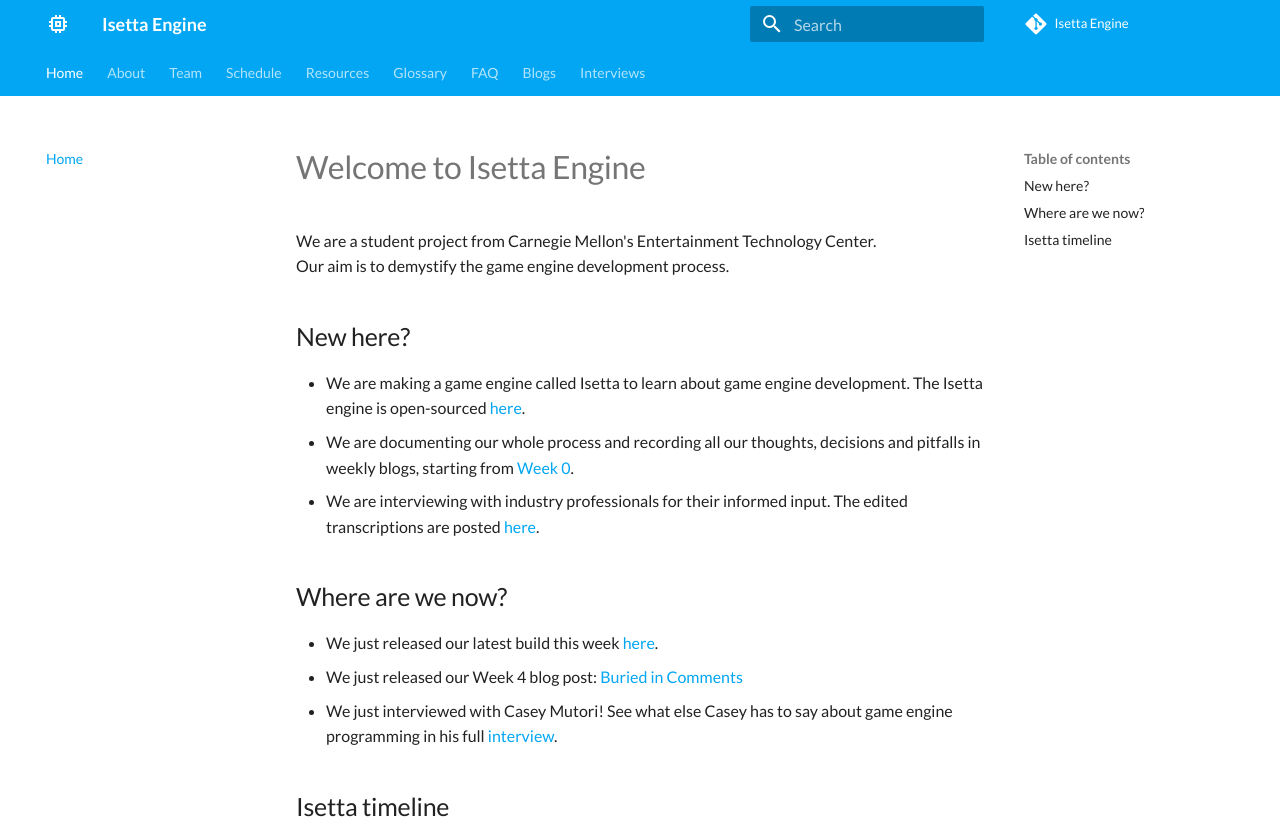
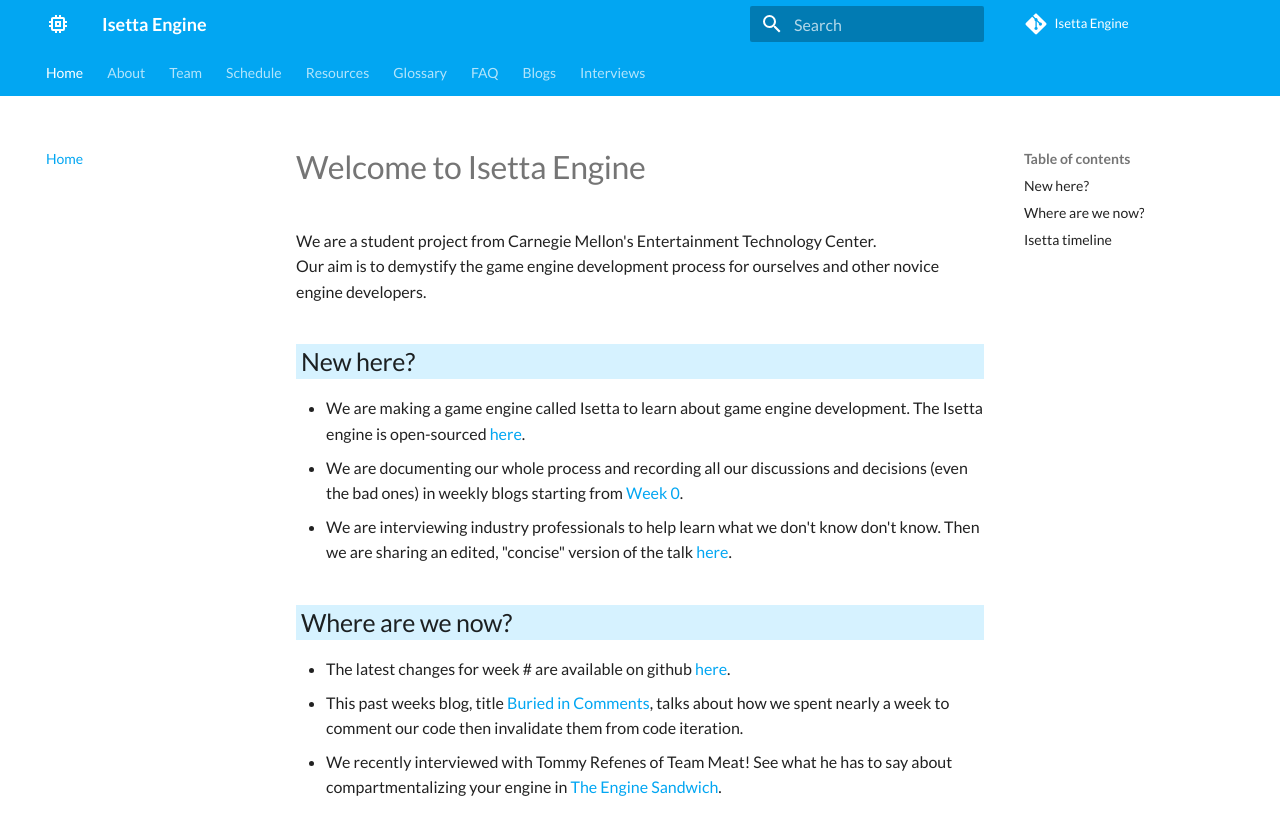
Before and after one commit to Isetta-Team/Isetta-Website-Raw, an MkDocs documentation site: the page built from docs/index.md, in a window 1280 px wide and 1400 px high, cut to the strip 0-836 px from the top of the window. Built offline with MkDocs 1.6.1 and Material for MkDocs 9.7.7, drawn with Linux system fonts in a browser that asks for light colours; comment, search, counter and statistics services are not loaded.

Commit message:
style changes

```diff
--- a/docs/extra.css
+++ b/docs/extra.css
@@ -1,4 +1,21 @@
-/*#region TEAM */
+/*#region Home */
+.hseparator {
+    display: block;
+    height: 1px;
+    border: 0;
+    border-top: 1px solid #ccc;
+    margin: 1em 0;
+    padding: 0;
+}
+
+#new-here, #where-are-we-now, #isetta-timeline {
+	background-color: #d6f2ff;
+	padding-left: 5px;
+}
+
+/**/
+
+/*#region Team */
 
 img {
 	display: block;
--- a/docs/index.md
+++ b/docs/index.md
@@ -1,23 +1,20 @@
 # Welcome to Isetta Engine
 
 We are a student project from Carnegie Mellon's Entertainment Technology Center.
-Our aim is to demystify the game engine development process.
+Our aim is to demystify the game engine development process for ourselves and other novice engine developers.
 
 ## New here?
 - We are making a game engine called Isetta to learn about game engine development. The Isetta engine is open-sourced [here](https://github.com/Isetta-Team/Isetta-Engine).
-- We are documenting our whole process and recording all our thoughts, decisions and pitfalls in weekly blogs, starting from [Week 0](https://isetta.io/blogs/week-0/).
-- We are interviewing with industry professionals for their informed input. The edited transcriptions are posted [here](https://isetta.io/interviews/AdamSerdar-interview/).
+- We are documenting our whole process and recording all our discussions and decisions (even the bad ones) in weekly blogs starting from [Week 0](blogs/week-0/).
+- We are interviewing industry professionals to help learn what we don't know don't know. Then we are sharing an edited, "concise" version of the talk [here](interviews/TommyRefenes-interview/).
 
 ## Where are we now?
-- We just released our latest build this week [here](https://github.com/Isetta-Team/Isetta-Engine/releases/tag/week-4).
-- We just released our Week 4 blog post: [Buried in Comments](https://isetta.io/blogs/week-4/)
-- We just interviewed with Casey Mutori! See what else Casey has to say about game engine programming in his full [interview](https://isetta.io/interviews/CaseyMuratori-interview/).
-
+- The latest changes for week # are available on github [here](https://github.com/Isetta-Team/Isetta-Engine/releases/tag/week-4).
+- This past weeks blog, title [Buried in Comments](blogs/week-4/), talks about how we spent nearly a week to comment our code then invalidate them from code iteration.
+- We recently interviewed with Tommy Refenes of Team Meat! See what he has to say about compartmentalizing your engine in [The Engine Sandwich](interviews/TommyRefenes-interview/).
 <!-- <div class="video-wrapper" style="width: 90%; margin: auto; min-height: 400px">
     <iframe width="1280" height="720" src="https://www.youtube.com/embed/S_JBMqh5eQo?rel=0" frameborder="0" allow="autoplay; encrypted-media" allowfullscreen></iframe>
 </div> -->
-
-<!-- <br/> -->
 
 ## Isetta timeline
 
```
